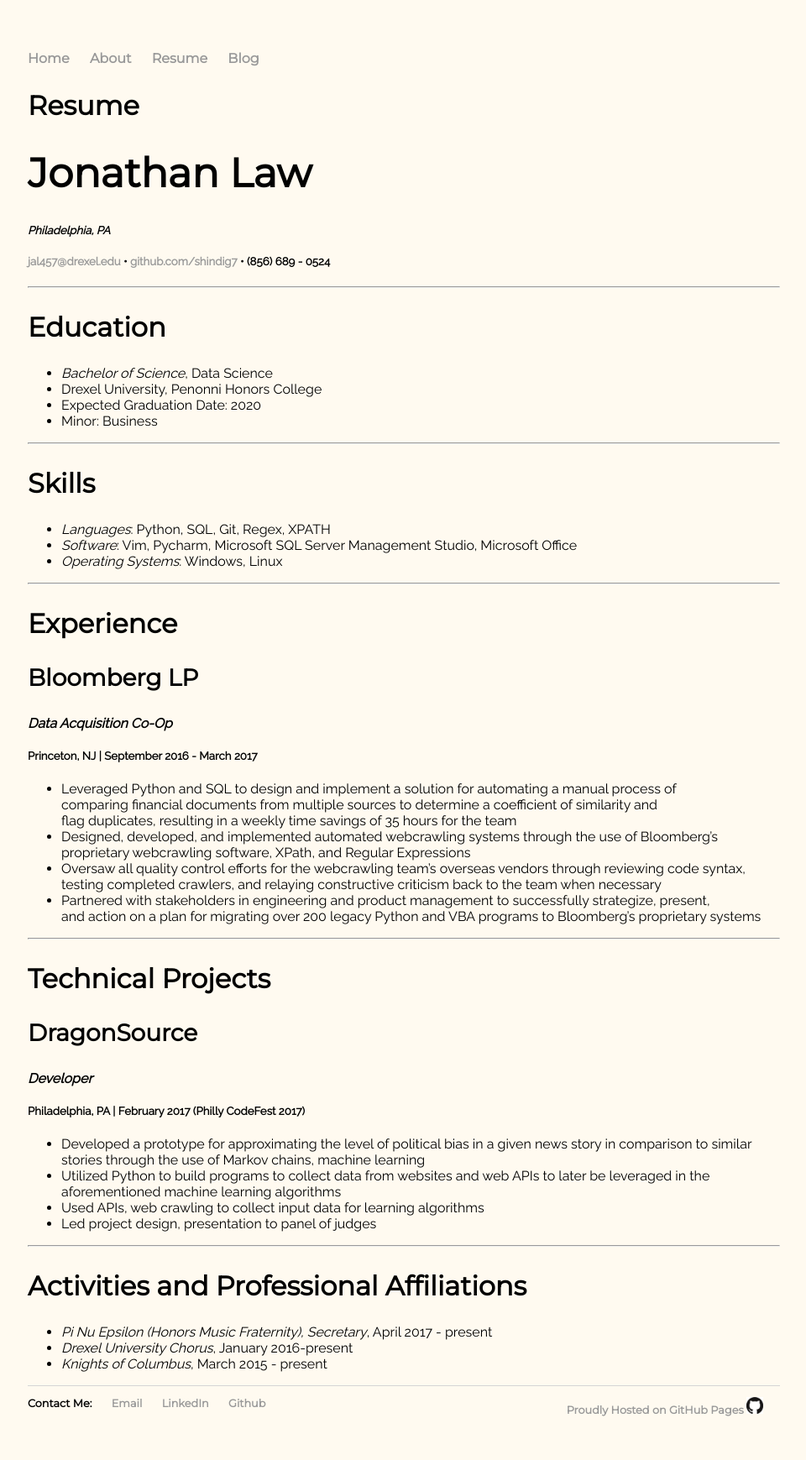
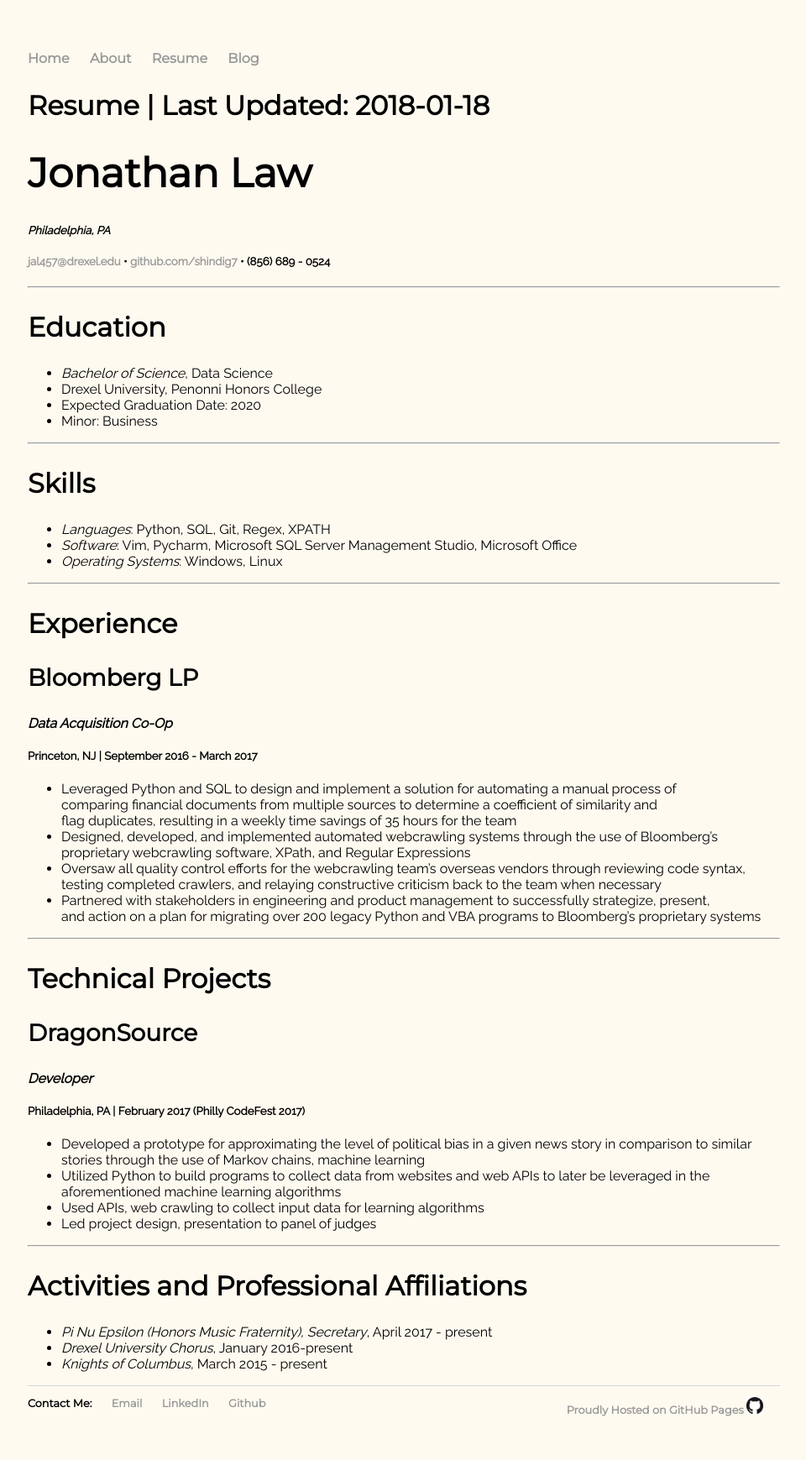
Before and after one commit to shindig7/my-site, a Jekyll site: the page built from resume.md, in a window 1280 px wide. Shown: the whole page at 84% size, without its empty margins (159-1119 px from the left). Built offline with Jekyll 4.4.1, drawn with Linux system fonts in a browser that asks for light colours.

Commit message:
Added date

```diff
--- a/resume.md
+++ b/resume.md
@@ -4,7 +4,7 @@ title: Resume
 date: 2018-01-18
 ---
 
-## Resume
+## Resume | Last Updated: {{ page.date }}
 # Jonathan Law
 ##### *Philadelphia, PA*
 ##### [jal457@drexel.edu](mailto:jal457@drexel.edu) • [github.com/shindig7](http://www.github.com/shindig7) • (856) 689 - 0524
```
